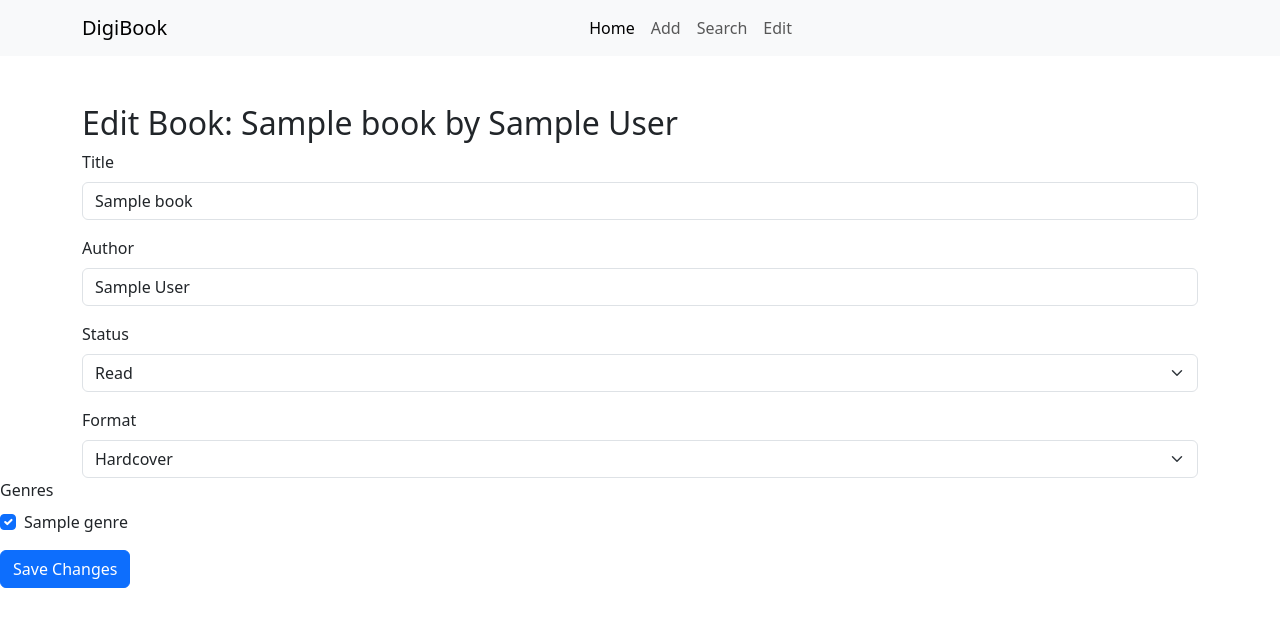
After one commit to Kamar-Moon/Flask_Digital_Library, a Flask app: page /edit_book/1 in a window 1280 px wide. The commit adds this page. Shown: the top 627 px of the page. Run offline with Flask 3, Linux system fonts and the light colour scheme; tables that the repository leaves empty hold one stand-in row (values such as "Sample post").

Commit message:
Edit Functionality Working
Edit Functionality now finally fulling working.

Can new display genres that were already associated with a book for ease of use.

can handle cases where a genre is added and removed.

Changes to SQLAlchemy models
GenreBooks is now a Table not a class which makes it more simple  from a schema perspective and a query prespective

```diff
--- a/app.py
+++ b/app.py
@@ -1,6 +1,6 @@
 from flask import Flask, jsonify, render_template, request,redirect,url_for,flash
 from flask_sqlalchemy import SQLAlchemy
-from sqlalchemy import text
+from sqlalchemy import text, Table,Column, Integer, ForeignKey
 import pymysql
 import secrets
 
@@ -16,6 +16,12 @@ app.config['SQLALCHEMY_TRACK_MODIFICATIONS'] = False
 
 db = SQLAlchemy(app)
 
+GenreBooks = Table(
+    'bookgenres', db.Model.metadata,
+    Column('BookID', Integer, ForeignKey('books.BookID', ondelete='CASCADE'), primary_key=True),
+    Column('GenreID', Integer, ForeignKey('genres.GenreID', ondelete='CASCADE'), primary_key=True)
+)
+
 class Genre(db.Model):
     __tablename__ = 'genres'
     GenreID = db.Column(db.Integer,primary_key=True)
@@ -29,17 +35,8 @@ class Book(db.Model):
     Status = db.Column(db.Enum('read','purchased','in progress','not purchased'),nullable=False)
     Format = db.Column(db.Enum('Hardcover', 'Paperback', 'Ebook', 'Audiobook'), nullable=False)
 
-class GenreBooks(db.Model):
-    __tablename__ = 'bookgenres'
-    BookGenreID = db.Column(db.Integer,primary_key=True)
-    BookID = db.Column(db.Integer, db.ForeignKey('books.BookID'), nullable=False)
-    GenreID = db.Column(db.Integer, db.ForeignKey('genres.GenreID'), nullable=False)
+    genres = db.relationship('Genre', secondary='bookgenres', backref=db.backref('books', lazy='dynamic'))
 
-# Relationships between tables
-book = db.relationship('Book', backref=db.backref('genre_books'))
-genre = db.relationship('Genre', backref=db.backref('genre_books', passive_deletes=True))
-#allows access to the GenreBooks entries associated with a particular book
-genre_books = db.relationship('GenreBooks', backref='book', cascade='all, delete-orphan')
 
 @app.route("/")
 def home():
@@ -87,22 +84,103 @@ def add_book():
 
         # Create a new Book instance
         new_book = Book(Title=title, Author=author, Status=status, Format=format)
+
+        # Add the book to the session first, then append genres
         db.session.add(new_book)
-        db.session.flush()  # Flush to get the BookID for GenreBooks
 
-        # Add genres to GenreBooks table
+
+        # Add the selected genres to the book
         for genre_id in selected_genres:
-            genre_book_entry = GenreBooks(BookID=new_book.BookID, GenreID=genre_id)
-            db.session.add(genre_book_entry)
+            genre = Genre.query.get(int(genre_id)) # Fetch the genre by ID
+            if genre: # check if genre exists
+                new_book.genres.append(genre) # Add the genre to the book's genres
 
+        # Commit the session to save the book and its related genres
         db.session.commit()
+
         flash('Book added successfully!', 'success')
-        return redirect(url_for('home'))
+        return redirect(url_for('add_book'))
 
     # Fetch all genres for the form
     genres = Genre.query.all()
     return render_template('add_book.html', genres=genres)
 
 
+@app.route('/edit_book/<int:book_id>', methods=['GET', 'POST'])
+def edit_book(book_id):
+    print(f"Editing book with ID: {book_id}") #debug
+    book = Book.query.get_or_404(book_id)
+    genres = Genre.query.all()
+
+    # Prepare assigned genre IDs to pass to the template edit_book so the checkboxes can be pre-selected
+    assigned_genre_ids = [genre.GenreID for genre in book.genres]
+
+    if request.method == 'POST':
+        print(f"Form data: {request.form}")  # Log the form data
+        book.Title = request.form['title']
+        book.Author = request.form['author']
+        book.Status = request.form['status']
+        book.Format = request.form['format']
+
+
+        # Get the selected genres from the form
+        selected_genres = request.form.getlist('genres') # This is a list of GenreID values from checkboxes
+
+        # Ensure genres are in integer format
+        selected_genres = [int(genre_id) for genre_id in selected_genres]
+
+        # Current genre IDs associated with the book
+        current_genre_ids = [genre.GenreID for genre in book.genres]
+
+
+        # 1. Remove unselected genres
+        for genre in book.genres:
+            if genre.GenreID not in selected_genres:
+                book.genres.remove(genre)  # Remove the genre from the book (in 'bookgenres' table)
+
+        # 2. Add new genres (that are selected but not yet associated)
+        for genre_id in selected_genres:
+            if genre_id not in current_genre_ids:
+                genre = Genre.query.get(genre_id)
+                if genre: # If the genre exists
+                    book.genres.append(genre)  # Add the genre to the book (in 'bookgenres' table)
+
+        try:
+            # Commit the changes to the database
+            db.session.commit()
+            flash('Book updated successfully!')
+        except Exception as e:
+            db.session.rollback()
+            print(f"Error during commit: {e}")  # This will print the error in the console
+            flash(f"Error: {e}", 'error')
+            return redirect(url_for('search_book'))
+
+    return render_template('edit_book.html', book=book, genres=genres, assigned_genre_ids=assigned_genre_ids)
+
+@app.route('/search_book',methods=['GET', 'POST'])
+def search_book():
+    if request.method == 'POST':
+        search_query = request.form['search_query']
+        # SQLAchemey to filter books by name (case insensitive)
+        # f"%{search_query}%" -> % sql wildcard matches 0 or more characters
+        # Any book Title contraining the sub-string put in f"%{search_query}% will be searched for
+        books = Book.query.filter(Book.Title.ilike(f"%{search_query}%")).all()
+
+        # No book found
+        if not books:
+            flash('No books found matching your search. :(')
+
+            return render_template('search_results.html', books=books, query=search_query)
+
+    return render_template('search_book.html')
+
+@app.route('/search_results', methods=['GET'])
+def search_results():
+    search_query = request.args.get('search_query')  # For GET, use `args`
+    books = Book.query.filter(Book.Title.ilike(f"%{search_query}%")).all()
+    return render_template('search_results.html', books=books, search_query=search_query)
+
+
+
 if __name__ == "__main__":
     app.run(debug=True)
--- a/templates/base.html
+++ b/templates/base.html
@@ -35,10 +35,10 @@
                                 <a class="nav-link" href="{{ url_for('add_book')}}">Add</a>
                             </li>
                             <li class="nav-item">
-                                <a class="nav-link" href="#">Services</a>
+                                <a class="nav-link" href="{{ url_for('search_book')}}">Search</a>
                             </li>
                             <li class="nav-item">
-                                <a class="nav-link" href="#">Contact</a>
+                                <a class="nav-link" href="#">Edit</a>
                             </li>
                         </ul>
                     </div>
--- /dev/null
+++ b/templates/edit_book.html
@@ -0,0 +1,54 @@
+{% extends "base.html" %}
+
+{% block title %}
+    Edit Book
+{% endblock %}
+
+{% block content %}
+    <div class="container mt-5">
+        <h2>Edit Book: {{ book.Title }} by {{book.Author}}</h2>
+        <form method="POST">
+            <div class="mb-3">
+                <label for="title" class="form-label">Title</label>
+                <input type="text" class="form-control" id="title" name="title" value="{{ book.Title }}" required>
+            </div>
+            <div class="mb-3">
+                <label for="author" class="form-label">Author</label>
+                <input type="text" class="form-control" id="author" name="author" value="{{ book.Author }}" required>
+            </div>
+            <div class="mb-3">
+                <label for="status" class="form-label">Status</label>
+                <select class="form-select" id="status" name="status">
+                    <option value="not purchased" {% if book.Status == 'not purchased' %}selected{% endif %}>Not Purchased</option>
+                    <option value="in progress" {% if book.Status == 'in progress' %}selected{% endif %}>In Progress</option>
+                    <option value="read" {% if book.Status == 'read' %}selected{% endif %}>Read</option>
+                    <option value="purchased" {% if book.Status == 'purchased' %}selected{% endif %}>Purchased</option>
+                </select>
+            </div>
+            <div class="mb-3"></div>
+                <label for="status" class="form-label">Format</label>
+                <select class="form-select" id="format" name="format">
+                    <option value="Hardcover" {% if book.Format == 'Hardcover' %}selected{% endif %}>Hardcover</option>
+                    <option value="Paperback" {% if book.Format == 'Paperback' %}selected{% endif %}>Paperback</option>
+                    <option value="Ebook" {% if book.Format == 'Ebook' %}selected{% endif %}>Ebook</option>
+                    <option value="AudioBook" {% if book.Format == 'Audiobook' %}selected{% endif %}>AudioBook</option>
+                </select>
+            </div>
+            <div class="mb-3">
+                <label for="genres" class="form-label">Genres</label>
+                <div>
+                    {% for genre in genres %}
+                        <div class="form-check">
+                            <input class="form-check-input" type="checkbox" name="genres" id="genre_{{ genre.GenreID }}" value="{{ genre.GenreID }}"
+                                   {% if genre.GenreID in assigned_genre_ids %}checked{% endif %}>
+                            <label class="form-check-label" for="genre_{{ genre.GenreID }}">
+                                {{ genre.GenreName }}
+                            </label>
+                        </div>
+                    {% endfor %}
+                </div>
+            </div>
+            <button type="submit" class="btn btn-primary">Save Changes</button>
+        </form>
+    </div>
+{% endblock %}
```
Also changed, not shown: templates/search_book.html (added, +16 -0 lines), templates/search_results.html (added, +39 -0 lines).
